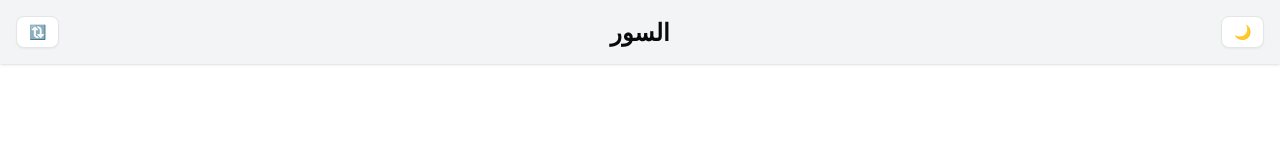
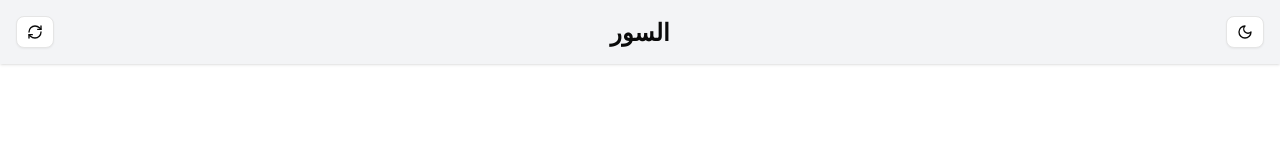
Before and after one commit to fennec01/nour, a React (Vite) app: page / in a window 1280 px wide. Shown: the top 160 px of the page. Built offline with nearby package versions, Linux system fonts and the light colour scheme.

Commit message:
Add refresh function

```diff
--- a/src/pages/SowarPage.tsx
+++ b/src/pages/SowarPage.tsx
@@ -4,6 +4,7 @@ import { useTheme } from "@/hooks/useTheme";
 import { TapButton } from "@/components/TapButton";
 import { Badge } from "@/components/ui/badge";
 import { dataPro } from "@/data/data";
+import { Moon, RefreshCw, Sun } from "lucide-react";
 
 export function SowarPage() {
   const navigate = useNavigate();
@@ -37,7 +38,9 @@ export function SowarPage() {
     <div className="flex flex-col min-h-screen transition-colors">
       {/* Navbar */}
       <nav className="w-full flex items-center justify-between bg-gray-100 dark:bg-gray-800 p-4 shadow-sm">
-        <TapButton variant="outline" size="sm">🔃</TapButton>
+        <TapButton variant="outline" size="sm" onClick={() => window.location.reload()}>
+          <RefreshCw className="h-4 w-4" />
+        </TapButton>
         <h1 className="text-2xl font-bold">السور</h1>
         <div className="flex gap-2">
           {deferredPrompt && (
@@ -46,7 +49,7 @@ export function SowarPage() {
             </TapButton>
           )}
           <TapButton variant="outline" size="sm" onClick={() => setIsDark(!isDark)}>
-            {isDark ? '☀️' : '🌙'}
+            {isDark ? <Sun /> : <Moon />}
           </TapButton>
         </div>
       </nav>
--- a/src/pages/SurahPage.tsx
+++ b/src/pages/SurahPage.tsx
@@ -14,7 +14,7 @@ import {
 import { dataPro } from "@/data/data";
 import { Badge } from "@/components/ui/badge";
 import { Dialog, DialogTrigger, DialogContent, DialogTitle, DialogDescription } from "@/components/ui/dialog";
-import { Expand } from "lucide-react"; // icon lib used by chadcn
+import { Expand, Moon, Sun } from "lucide-react"; // icon lib used by chadcn
 
 export function SurahPage() {
   const { surahId } = useParams();
@@ -57,7 +57,7 @@ export function SurahPage() {
           </Badge>
         </div>
         <TapButton variant="outline" size="sm" onClick={() => setIsDark(!isDark)}>
-          {isDark ? '☀️' : '🌙'}
+          {isDark ? <Sun /> : <Moon />}
         </TapButton>
 
       </nav>
```
